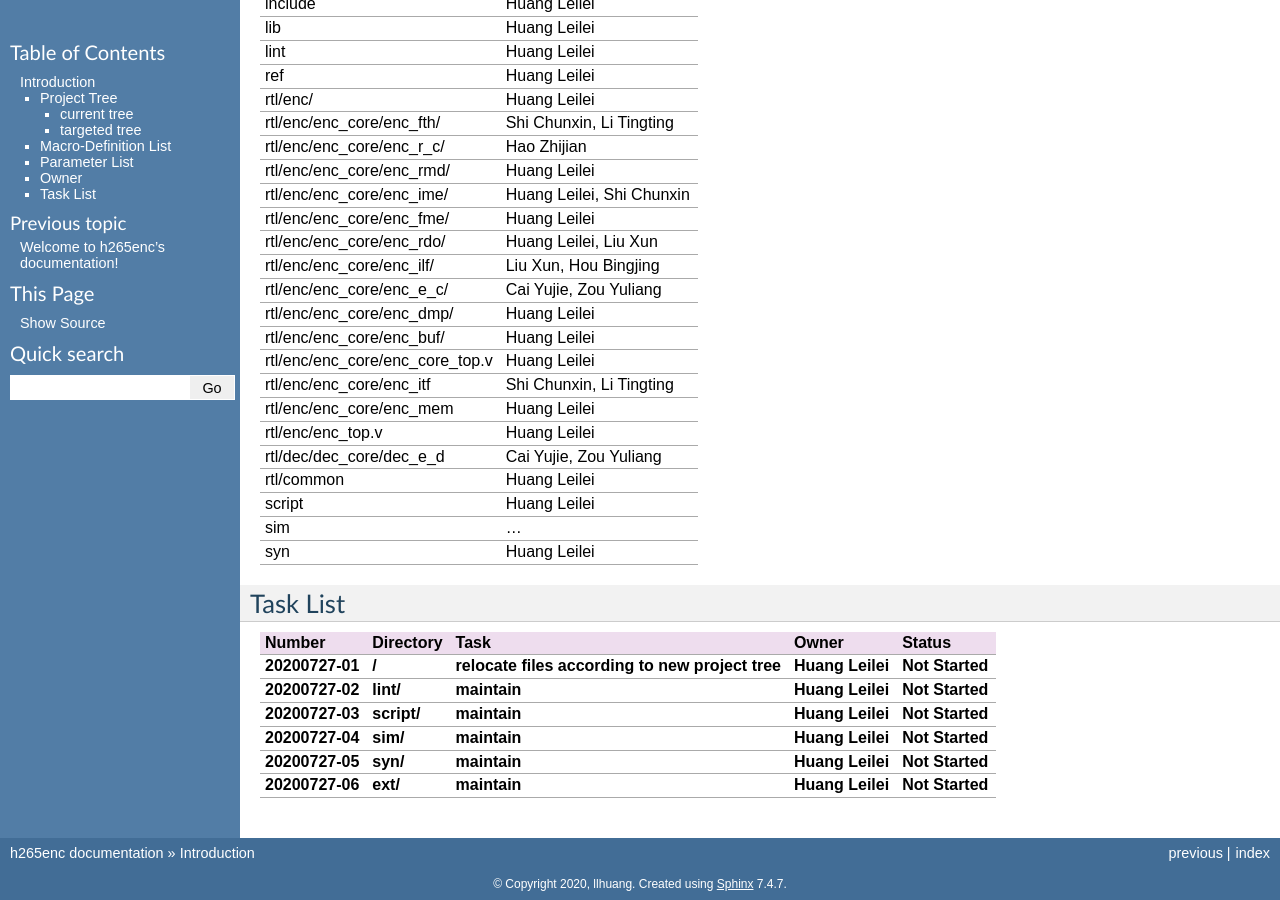
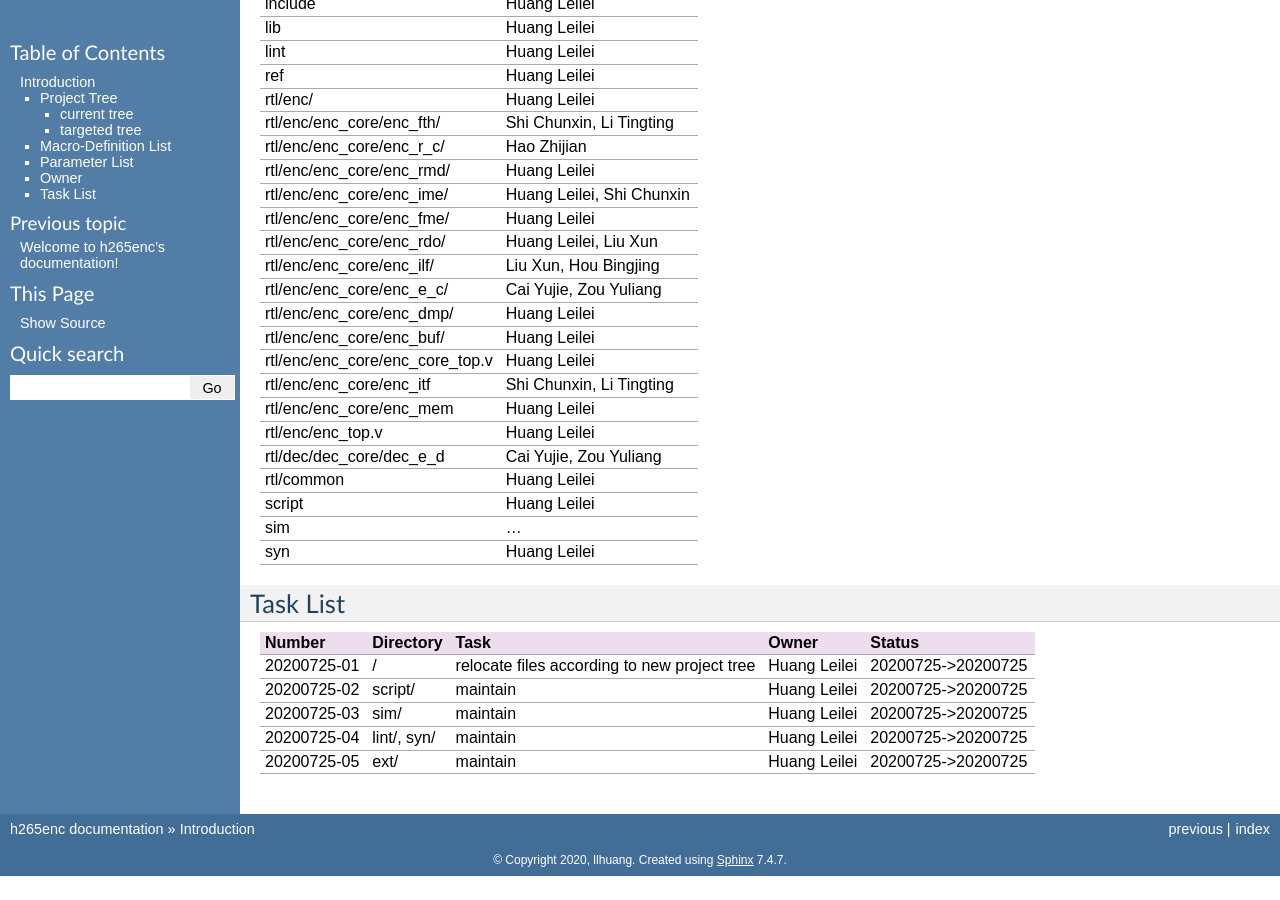
Before and after one commit to iamhll/h265enc_doc, a Sphinx documentation site: the page built from source/introduction/main.rst, in a window 1280 px wide and 900 px high, scrolled down 1456 px. Built offline with Sphinx 7.4.7, drawn with Linux system fonts in a browser that asks for light colours; after the commit the page ends 2332 px from its top, so only the background shows below that.

Commit message:
[MINOR] [UPDATE] 1. introduction    a. task list updated

```diff
--- a/source/introduction/main.rst
+++ b/source/introduction/main.rst
@@ -152,13 +152,12 @@ Task List
     :align: left
     :widths: auto
 
-    ================= ============= ================================================== ================== =================
-       Number            Directory     Task                                               Owner              Status
-    ================= ============= ================================================== ================== =================
-     **20200727-01**   **/**         **relocate files according to new project tree**   **Huang Leilei**   **Not Started**
-     **20200727-02**   **lint/**     **maintain**                                       **Huang Leilei**   **Not Started**
-     **20200727-03**   **script/**   **maintain**                                       **Huang Leilei**   **Not Started**
-     **20200727-04**   **sim/**      **maintain**                                       **Huang Leilei**   **Not Started**
-     **20200727-05**   **syn/**      **maintain**                                       **Huang Leilei**   **Not Started**
-     **20200727-06**   **ext/**      **maintain**                                       **Huang Leilei**   **Not Started**
-    ================= ============= ================================================== ================== =================
+    ================= ================= ================================================== ================== ========================
+       Number            Directory         Task                                               Owner              Status
+    ================= ================= ================================================== ================== ========================
+       20200725-01       /                 relocate files according to new project tree       Huang Leilei       20200725->20200725
+       20200725-02       script/           maintain                                           Huang Leilei       20200725->20200725
+       20200725-03       sim/              maintain                                           Huang Leilei       20200725->20200725
+       20200725-04       lint/, syn/       maintain                                           Huang Leilei       20200725->20200725
+       20200725-05       ext/              maintain                                           Huang Leilei       20200725->20200725
+    ================= ================= ================================================== ================== ========================
```
